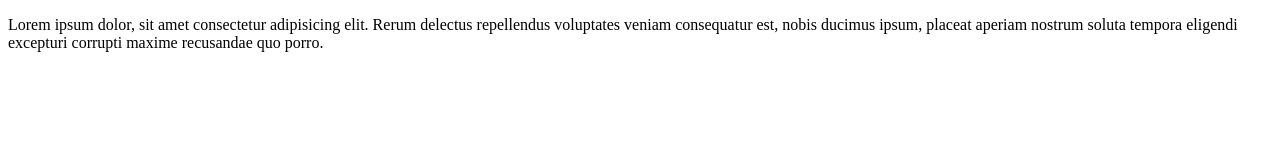
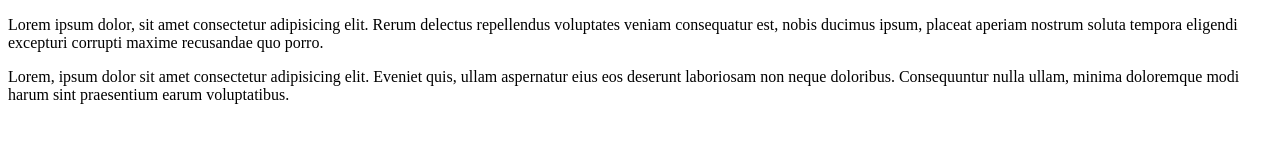
Before and after one commit to luismanueldiaz29/ejemploGit, a plain HTML site: page index.html in a window 1280 px wide. Drawn offline with Linux system fonts and the light colour scheme.

Commit message:
modificacion de Ismael

```diff
--- a/index.html
+++ b/index.html
@@ -8,5 +8,8 @@
 </head>
 <body>
     <p>Lorem ipsum dolor, sit amet consectetur adipisicing elit. Rerum delectus repellendus voluptates veniam consequatur est, nobis ducimus ipsum, placeat aperiam nostrum soluta tempora eligendi excepturi corrupti maxime recusandae quo porro.</p>
+
+    Lorem, ipsum dolor sit amet consectetur adipisicing elit. Eveniet quis, ullam aspernatur eius eos deserunt laboriosam non neque doloribus. Consequuntur nulla ullam, minima doloremque modi harum sint praesentium earum voluptatibus.
+
 </body>
 </html>
```
Also changed, not shown: style.css (added).
